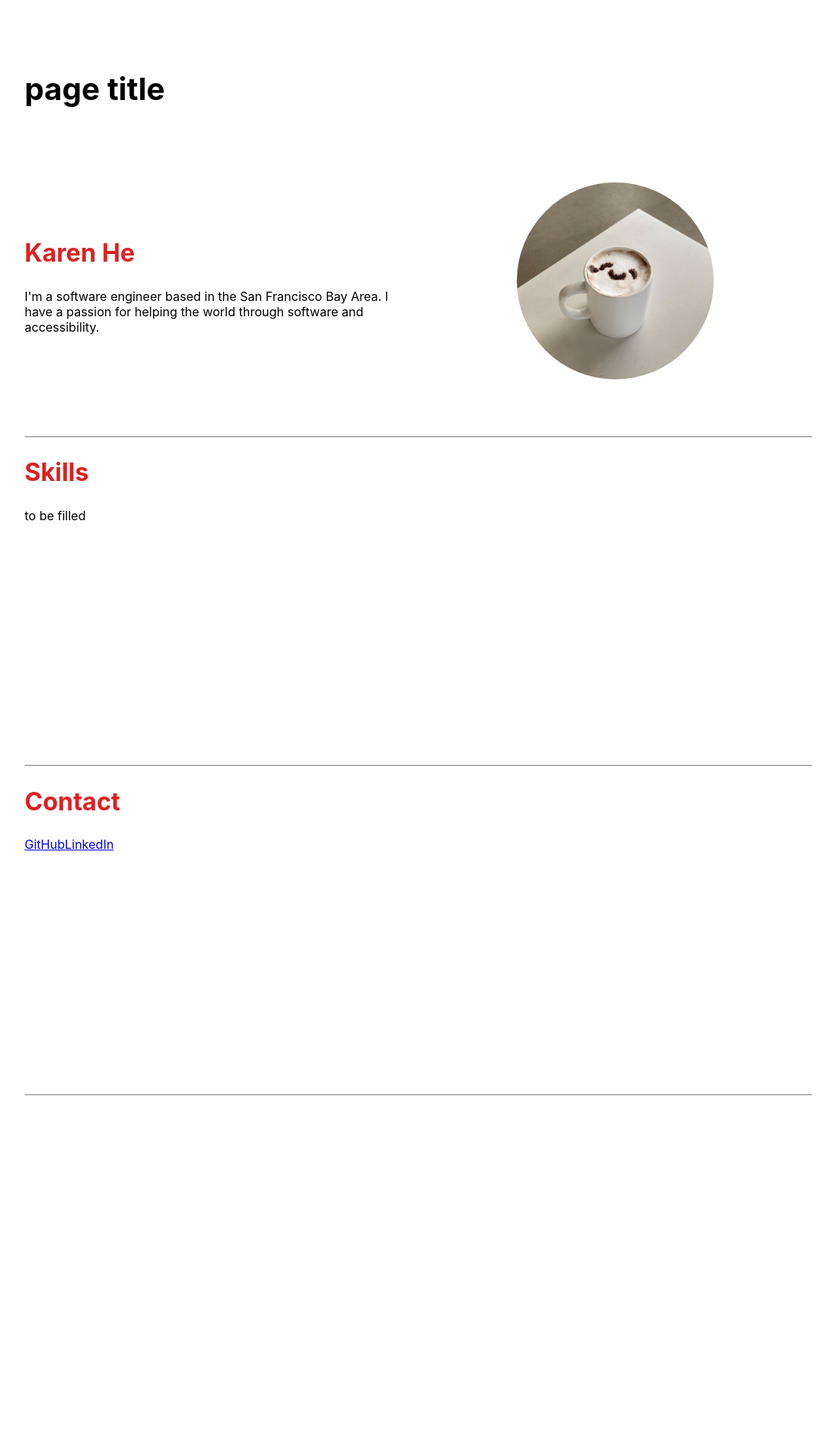
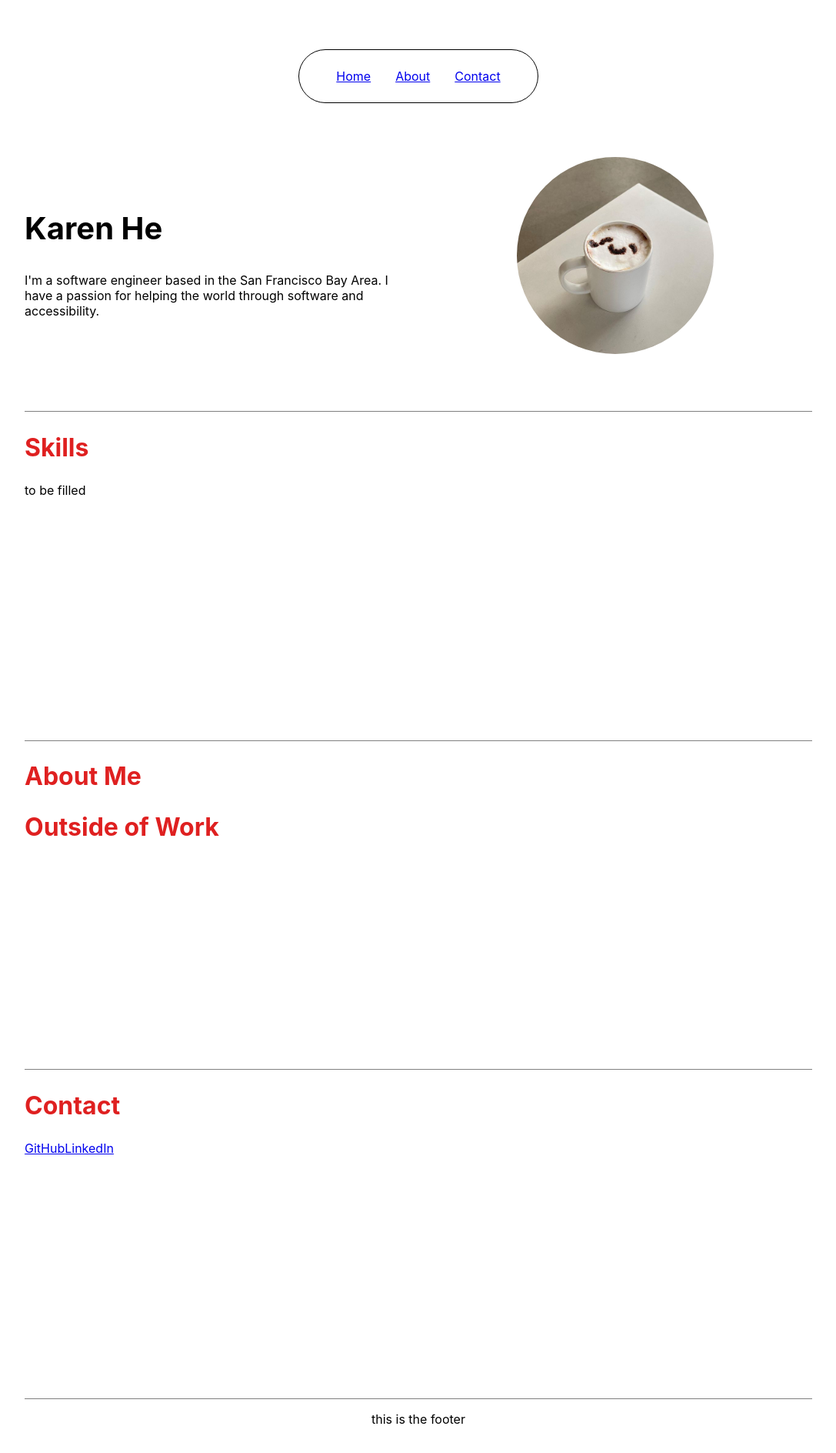
Before and after one commit to baekrxnn/personal-site, a React (Create React App) app: page / in a window 1280 px wide. Shown: the top 1888 px of the page at 77% size, without its empty margins (96-1183 px from the left). Before the commit the page ends 1487 px from the top, so only its background shows below. Built offline with nearby package versions, Linux system fonts and the light colour scheme.

Commit message:
adding header and footer

```diff
--- a/src/App.css
+++ b/src/App.css
@@ -26,8 +26,23 @@ h3 {
   font-size: var(--font-size-h3);
 }
 
-p {
+p, a {
   font-size: var(--font-size-default);
+}
+
+header {
+  display: flex;
+  justify-content: center;
+
+  .navbar {
+    width: fit-content;
+    padding: 24px 48px;
+    border-radius: 50px;
+    display: flex;
+    gap: 32px;
+    border: 1px solid black;
+  }
+
 }
 
 .App {
@@ -38,7 +53,7 @@ p {
   background-color: var(--background-color);
   min-height: 100vh;
 
-  .summary {
+  .home {
     display: flex;
     align-items: center;
 
@@ -64,3 +79,7 @@ section {
   border-bottom: 1px gray solid;
   height: 50vh;
 }
+
+footer {
+  text-align: center;
+}
--- a/src/App.tsx
+++ b/src/App.tsx
@@ -5,11 +5,18 @@ import './App.css';
 function App() {
   return (
     <div className="App">
-      <h1>page title</h1>
 
-      <section className='summary'>
+      <header>
+        <nav className='navbar'>
+          <a href='#home'>Home</a>
+          <a href='#about'>About</a>
+          <a href='#contact'>Contact</a>
+        </nav>
+      </header>
+
+      <section className='home' id='home'>
         <div className='summary-text'>
-          <h2>Karen He</h2>
+          <h1>Karen He</h1>
           <p className='blurb'>
             I'm a software engineer based in the San Francisco Bay Area.
             I have a passion for helping the world through software and accessibility.
@@ -25,12 +32,20 @@ function App() {
         <p>to be filled</p>
       </section>
 
-      <section className='contact'>
+      <section id='about'>
+        <h2>About Me</h2>
+        <h2>Outside of Work</h2>
+      </section>
+
+      <section className='contact' id='contact'>
         <h2>Contact</h2>
         <a href='www.github.com/baekrxnn'>GitHub</a>
         <a href='https://www.linkedin.com/in/karen18he/'>LinkedIn</a>
       </section>
 
+      <footer>
+        <p>this is the footer</p>
+      </footer>
 
     </div>
   );
```
